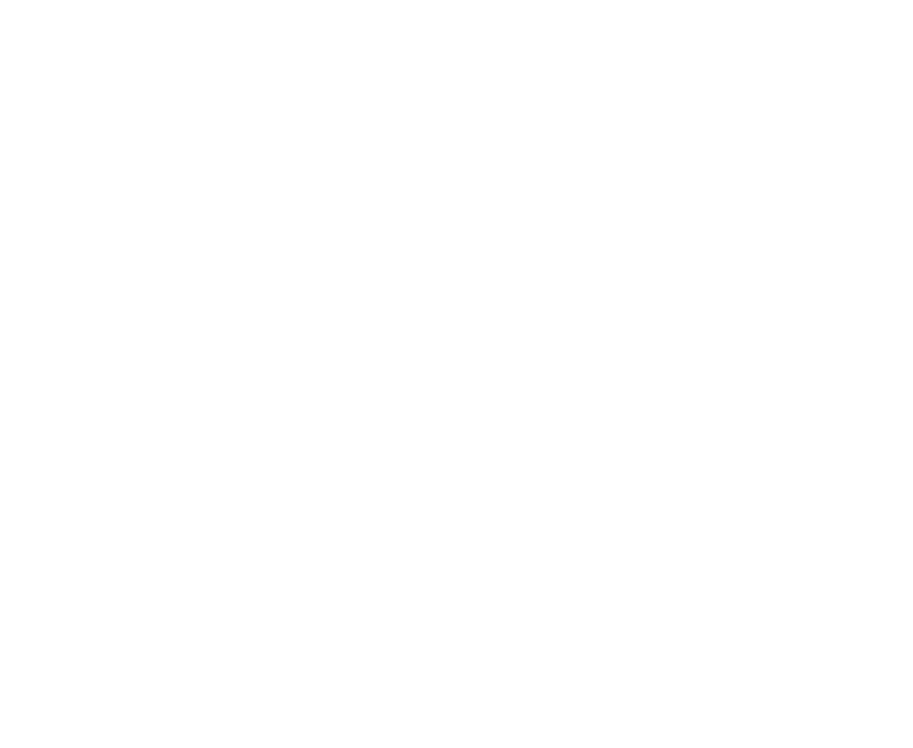
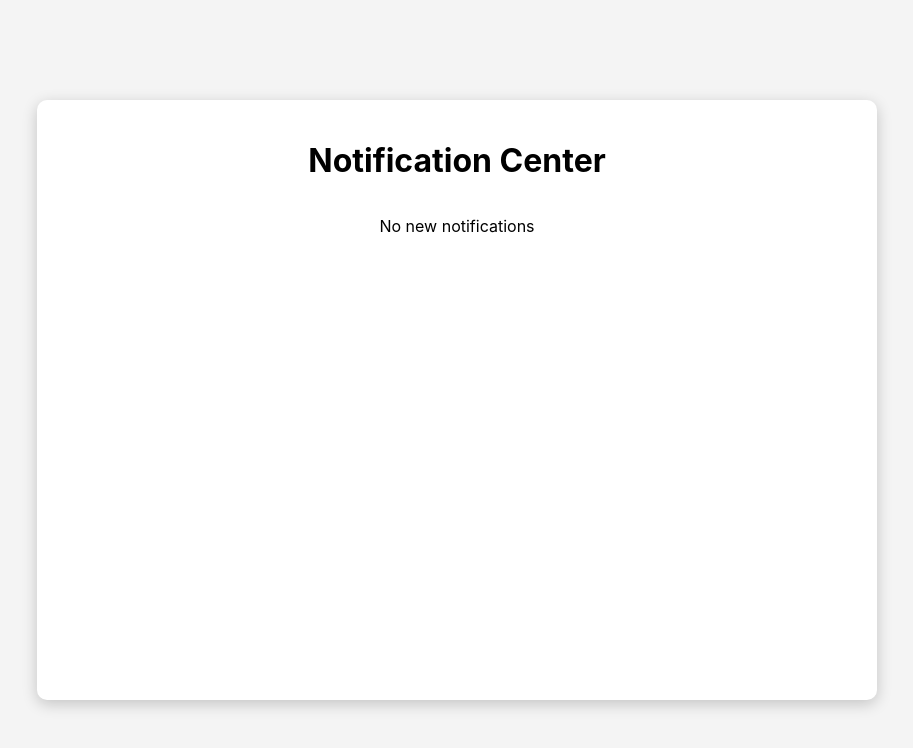
Before and after one commit to TanT246/volunteering-project, a React (Create React App) app: page /notif in a window 1280 px wide. Before the commit this address had no page. Shown: the top 748 px of the page, without its empty margins (183-1096 px from the left). Built offline with nearby package versions, Linux system fonts and the light colour scheme.

Commit message:
Notification page

```diff
--- a/src/App.js
+++ b/src/App.js
@@ -4,6 +4,7 @@
 import Login from './Pages/Login'; // Importing the path for the Login page
 import VolunteerMatchingForm from './Pages/VolunteerMatchingForm'; // Importing the path for the Volunteer Matching Form
 import Home from './Pages/Home'; //import home page from /pages
+import Notif from './Pages/Notification'; //import home page from /pages
 
 function App() {
   return (
@@ -16,6 +17,8 @@
           <Route path="/Login" element={<Login />} />
           {/* Define the route for the Volunteer Matching Form page */}
           <Route path="/volunteer-match" element={<VolunteerMatchingForm />} />
+
+          <Route path="/notif" element={<Notif />} />
         </Routes>
       </div>
     </Router>
--- /dev/null
+++ b/src/Pages/Notification.js
@@ -0,0 +1,82 @@
+import React, { useState, useEffect } from 'react';
+import '../css/notif.css';
+
+const App = () => {
+  const [notifications, setNotifications] = useState([]);
+
+  // Array of possible notifications
+  const notificationTemplates = [
+    { title: 'New Event Assignment', message: 'You have been assigned to a new event!' },
+    { title: 'Reminder', message: 'Don\'t forget the team meeting at 4 PM!' },
+    { title: 'Event Canceled', message: 'Your scheduled event for tomorrow has been canceled.' },
+    { title: 'Update', message: 'Your event schedule has been updated.' },
+    { title: 'New Message', message: 'You have received a new message from the event coordinator.' },
+    { title: 'Event Reminder', message: 'The charity run event starts tomorrow at 9 AM.' }
+  ];
+
+  // Function to randomly pick a notification template
+  const getRandomNotification = () => {
+    const randomIndex = Math.floor(Math.random() * notificationTemplates.length);
+    return notificationTemplates[randomIndex];
+  };
+
+  // Simulate receiving notifications
+  useEffect(() => {
+    const interval = setInterval(() => {
+      if (notifications.length < 10) {
+        const randomNotification = getRandomNotification();
+        addNotification(randomNotification.title, randomNotification.message);
+      }
+    }, 10000); // New notification every 10 seconds
+
+    // Cleanup interval on component unmount
+    return () => clearInterval(interval);
+  }, [notifications]); // Added notifications as dependency to stop when it reaches 10
+
+  // Add a new notification with a unique id and limit to 10 notifications
+  const addNotification = (title, message) => {
+    const newNotification = {
+      id: Date.now(), // Using timestamp to ensure a unique id
+      title: title,
+      message: message,
+      time: new Date().toLocaleTimeString(),
+    };
+
+    setNotifications((prevNotifications) => {
+      const updatedNotifications = [newNotification, ...prevNotifications];
+      // Ensure the maximum number of notifications is 10
+      return updatedNotifications.slice(0, 10);
+    });
+  };
+
+  // Dismiss a notification by its unique id
+  const dismissNotification = (id) => {
+    setNotifications((prevNotifications) =>
+      prevNotifications.filter((notification) => notification.id !== id)
+    );
+  };
+
+  return (
+    <div className="notif">
+      <div className="notification-wrapper">
+        <h1>Notification Center</h1>
+        <div className="notification-container">
+          {notifications.length > 0 ? (
+            notifications.map((notification) => (
+              <div key={notification.id} className="notification">
+                <h2>{notification.title}</h2>
+                <p>{notification.message}</p>
+                <span>{notification.time}</span>
+                <button onClick={() => dismissNotification(notification.id)}>Dismiss</button>
+              </div>
+            ))
+          ) : (
+            <p>No new notifications</p>
+          )}
+        </div>
+      </div>
+    </div>
+  );
+};
+
+export default App;
--- /dev/null
+++ b/src/css/notif.css
@@ -0,0 +1,112 @@
+/* Full viewport height with centered content */
+.App {
+    height: 100vh;
+    width: 100vw;
+    display: flex;
+    justify-content: center;
+    align-items: center;
+    background-color: #f4f4f4;
+    margin: 0;
+    position: relative;
+    overflow: hidden; /* Prevent overflow during animation */
+}
+
+/* Notification wrapper with padding and shadow */
+.notification-wrapper {
+    background-color: white;
+    padding: 20px;
+    border-radius: 10px;
+    box-shadow: 0px 4px 15px rgba(0, 0, 0, 0.2);
+    width: 100%;
+    max-width: 800px;
+    text-align: center;
+    margin: 0 auto;
+    opacity: 0;
+    transform: translateY(100px);
+    animation: slideUpFadeIn 1s ease forwards;
+}
+
+/* Header styling */
+.notification-wrapper h1 {
+    margin-bottom: 20px;
+}
+
+/* Notification container with a fixed height and scroll functionality */
+.notification-container {
+    display: flex;
+    flex-direction: column;
+    gap: 15px;
+    height: 30rem;
+    width: 50rem;
+    overflow-y: scroll;
+    padding-right: 10px;
+}
+
+/* Customize scrollbar thumb for Chrome, Safari and Edge */
+.notification-container::-webkit-scrollbar {
+    width: 12px;
+}
+
+.notification-container::-webkit-scrollbar-thumb {
+    background: #868282;
+    border-radius: 10px;
+}
+
+/* Individual notification box styling */
+.notification {
+    background-color: #444;
+    border-radius: 5px;
+    padding: 15px;
+    color: white;
+    text-align: left;
+    position: relative;
+    width: 100%;
+    box-sizing: border-box;
+}
+
+/* Notification title styling */
+.notification h2 {
+    margin: 0 0 10px 0;
+    font-size: 18px;
+}
+
+/* Notification message styling */
+.notification p {
+    margin: 5px 0 10px 0;
+}
+
+/* Timestamp styling */
+.notification span {
+    font-size: 12px;
+    color: #ccc;
+}
+
+/* Dismiss button styling */
+.notification button {
+    position: absolute;
+    top: 10px;
+    right: 10px;
+    background: transparent;
+    border: none;
+    color: white;
+    cursor: pointer;
+    font-size: 14px;
+    padding: 0;
+}
+
+/* Hover effect for the dismiss button */
+.notification button:hover {
+    color: #ff5c5c;
+}
+
+/* Keyframes for sliding up and fading in */
+@keyframes slideUpFadeIn {
+    0% {
+        opacity: 0;
+        transform: translateY(100px);
+    }
+    100% {
+        opacity: 1;
+        transform: translateY(0);
+    }
+}
```
Also changed, not shown: 1 other file (tests, documents, lock files or other folders).
